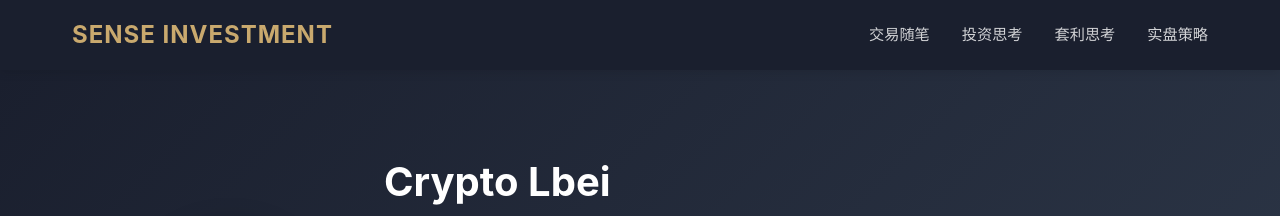
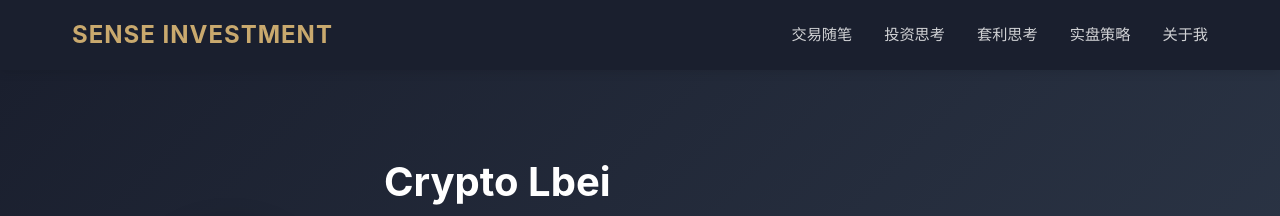
Before and after one commit to cryptoLbei/sense-blog, a Jekyll site: the page built from index.html, in a window 1280 px wide. Shown: the top 216 px of the page. Built offline with Jekyll 4.4.1, drawn with Linux system fonts in a browser that asks for light colours.

Commit message:
Update default.html

```diff
--- a/_layouts/default.html
+++ b/_layouts/default.html
@@ -16,6 +16,7 @@
                 <li><a href="/investment/">投资思考</a></li>
                 <li><a href="/arbitrage/">套利思考</a></li>
                 <li><a href="/strategy/">实盘策略</a></li>
+                <li><a href="/about/">关于我</a></li>
             </ul>
         </div>
     </nav>
```
